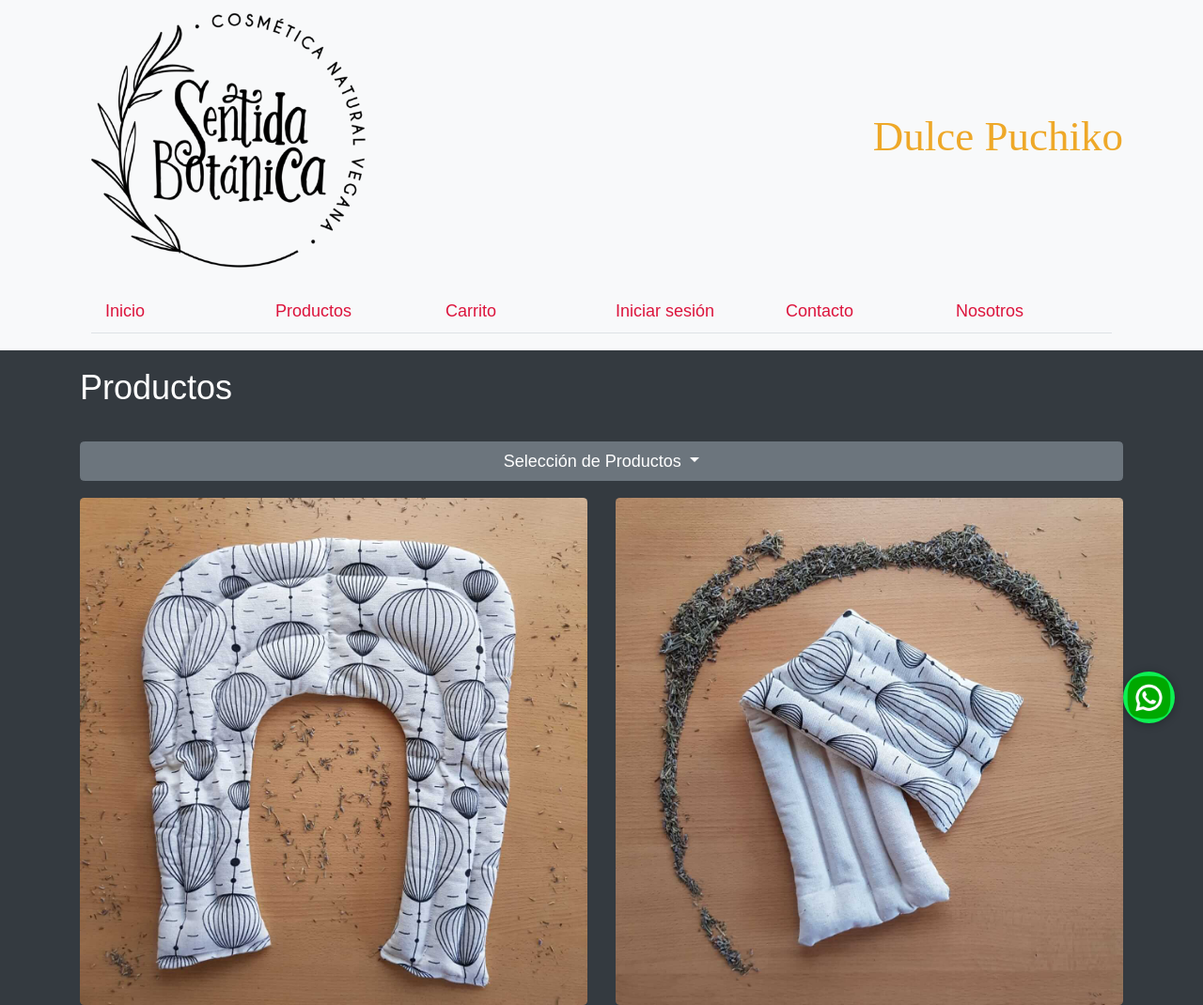
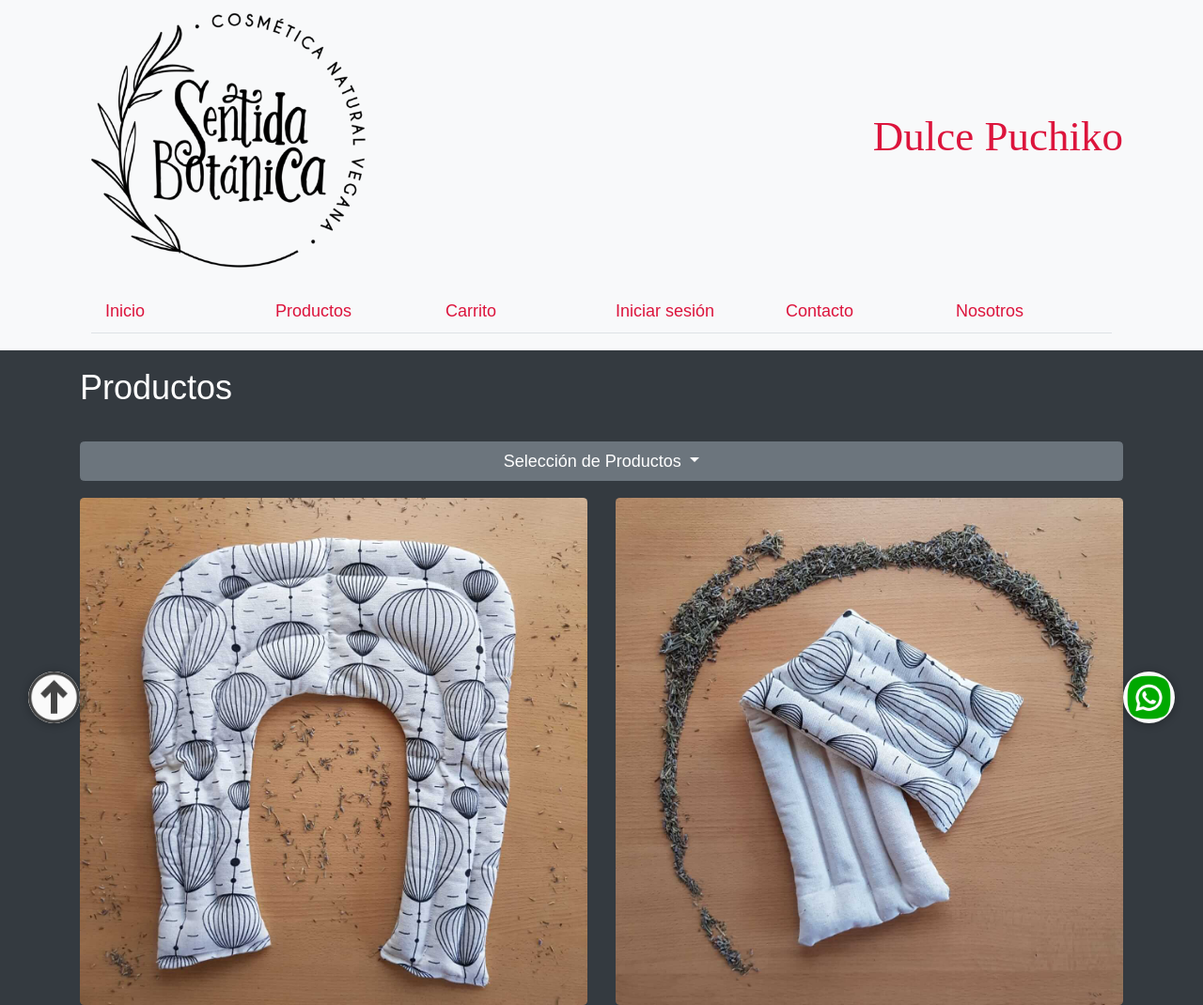
Before and after one commit to PuchikoNyu/dulcepuchiko, a website: page pages/productos.html in a window 1280 px wide. Shown: the top 1070 px of the page at 94% size. Drawn offline with nearby package versions, Linux system fonts and the light colour scheme; a web font is replaced by a local one.

Commit message:
correción de boton Wsapp en iniciar.html y agregado de boton arriba en productos.html

```diff
--- a/pages/productos.html
+++ b/pages/productos.html
@@ -338,7 +338,10 @@
 
 	<!-- BOTON FLOTANTE VOLVER A ARRIBA-->
 
-	<a href="./pages#arriba" title="arribaProductos"></a>
+	<div class="btn-arriba">
+		<a href="#arriba" title="arribaProductos"><img src="../media/arriba.png"
+				alt="arribaProductos"></a>
+	</div>
 
 	<!-- BOTON FLOTANTE WHATSAPP-->
 
--- a/scss/_clases.scss
+++ b/scss/_clases.scss
@@ -54,7 +54,7 @@
 	line-height: 55px;
 	bottom: 30px;
 	right: 30px;
-	background: #0df053;
+	background: #fafafa;
 	color: #fafafa;
 	border-radius: 50px;
 	text-align: center;
@@ -66,5 +66,27 @@
 .btn-wsp img:hover {
 	text-decoration: none;
 	color: #0df053;
-	background-color: #fafafa;
+	background-color: $naranja;
 }
+
+.btn-arriba img {
+	position: fixed;
+	width: 55px;
+	height: 55px;
+	line-height: 55px;
+	bottom: 30px;
+	left: 30px;
+	background: #fafafa;
+	color: #000000;
+	border-radius: 50px;
+	text-align: center;
+	font-size: 30px;
+	box-shadow: 0px 1px 10px rgba(0, 0, 0, 0.315);
+	z-index: 100;
+}
+
+.btn-arriba img:hover {
+	text-decoration: none;
+	color: #ffffff;
+	background-color: $bordo;
+}
--- a/scss/_etiquetas.scss
+++ b/scss/_etiquetas.scss
@@ -5,11 +5,11 @@ html {
 
 h1 {
 	font-family: "Grand Hotel", cursiva;
-	color: $naranja;
+	color: $bordo;
 }
 
 h1:hover {
-	color: $bordo;
+	color: $naranja;
 }
 
 a {
```
Also changed, not shown: pages/iniciar.html (+4 -1 lines), css/style.css, media/arriba.png (added).
